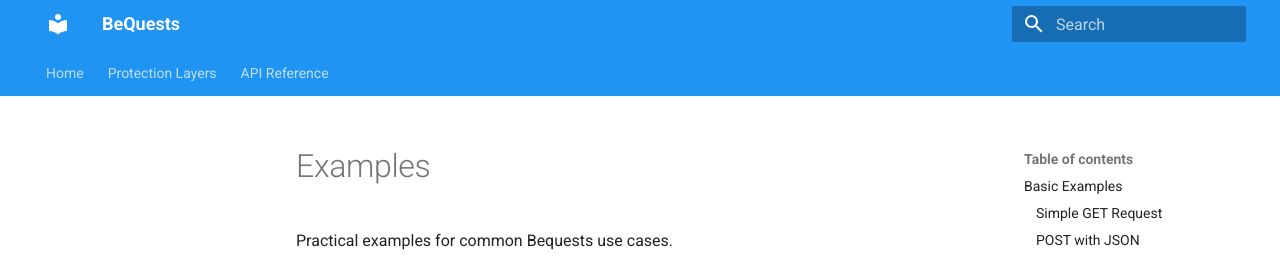
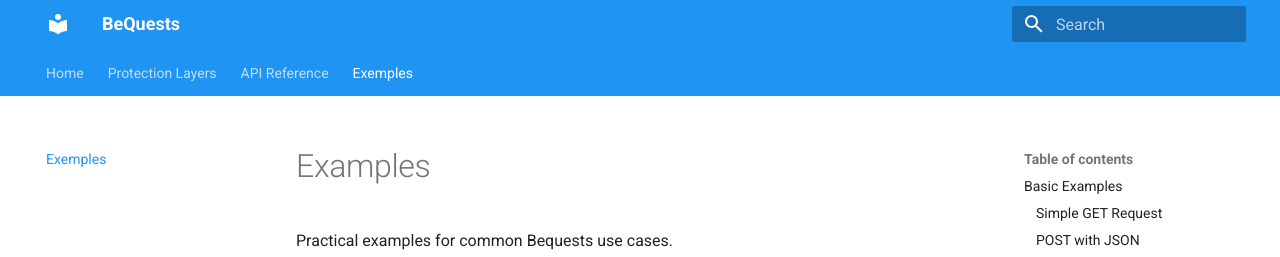
Before and after one commit to PainDe0Mie/Bequests, an MkDocs documentation site: the page built from docs/exemples.md, in a window 1280 px wide and 900 px high. Shown: the top 257 px of the window. Built offline with MkDocs 1.6.1 and Material for MkDocs 9.7.7, drawn with Linux system fonts in a browser that asks for light colours.

Commit message:
Update mkdocs.yml

```diff
--- a/mkdocs.yml
+++ b/mkdocs.yml
@@ -29,3 +29,4 @@ nav:
   - Home: index.md
   - Protection Layers: protection-layers.md
   - API Reference: api-reference.md
+  - Exemples: exemples.md
```
